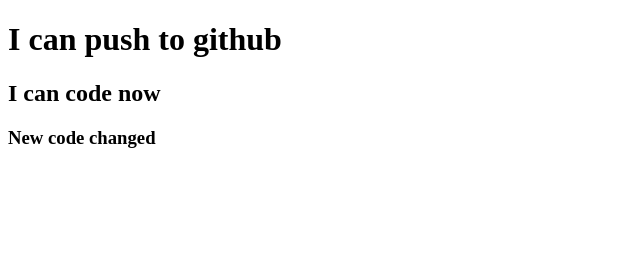
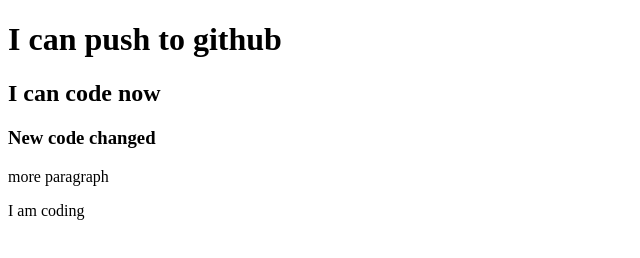
Before and after one commit to anshimi/my-second-repo, a plain HTML site: page index.html in a window 1280 px wide. Shown: the whole page, without its empty margins (0-640 px from the left). Drawn offline with Linux system fonts and the light colour scheme.

Commit message:
added style

```diff
--- a/index.html
+++ b/index.html
@@ -6,12 +6,15 @@
     <meta http-equiv="X-UA-Compatible" content="IE=edge">
     <meta name="viewport" content="width=device-width, initial-scale=1.0">
     <title>My second repo</title>
+    <link rel="stylesheet" href="style.css">
 </head>
 
 <body>
     <h1>I can push to github</h1>
     <h2>I can code now</h2>
     <h3>New code changed</h3>
+    <p>more paragraph</p>
+    <p>I am coding</p>
 
 </body>
 
```
Also changed, not shown: style.css (added).
